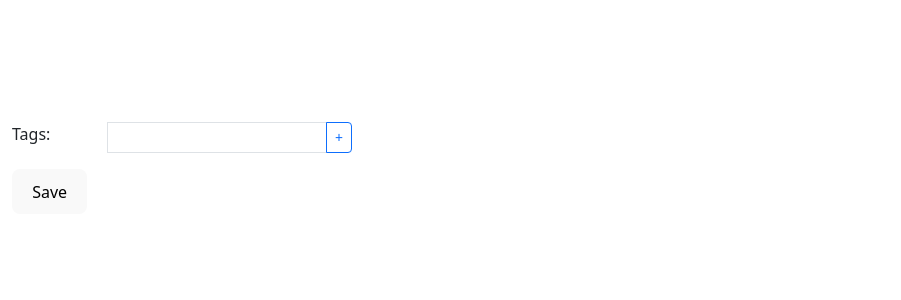
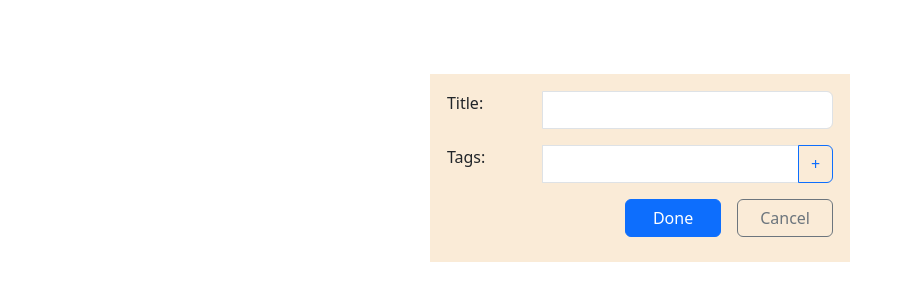
Before and after one commit to mgbarsky/tracker, a React (Vite) app: page / in a window 1280 px wide. Shown: the part 232-532 px from the top of the page, without its empty margins (0-901 px from the left). Built offline with nearby package versions, Linux system fonts and the light colour scheme.

Commit message:
newTask title

```diff
--- /dev/null
+++ b/src/components/InputLine.jsx
@@ -0,0 +1,36 @@
+import React, { useState } from 'react'
+
+
+
+/*
+    [
+        {id: 1, caption: book},
+
+    ]
+*/
+
+export default function InputLine({ task, setTask , taskAttribute, labelText}) {
+    const [currentInput, setCurrentInput] = useState('');
+
+    const updateAttribute = async (val) => {
+        setCurrentInput(val)
+        setTask((prev) => {
+            return {...prev, [taskAttribute]: val }
+        })
+    }
+
+
+    return (
+        <>
+            <div size="sm" className="input-group mb-3">
+                <label className="caption-label">{labelText}:</label>
+                <input
+                    onChange={(e) => updateAttribute(e.target.value)}
+                    type="text"
+                    className="form-control"
+                    value={currentInput}
+                />
+            </div>
+        </>
+    )
+}
--- a/src/components/LabelList.jsx
+++ /dev/null
@@ -1,69 +0,0 @@
-import React, { useState } from 'react'
-import Form from 'react-bootstrap/Form';
-import InputGroup from 'react-bootstrap/InputGroup';
-import Alert from 'react-bootstrap/Alert';
-/*
-    [
-        {id: 1, caption: book},
-
-    ]
-*/
-
-export default function LabelList({ task, setTask }) {
-    const [currentCaption, setCurrentCaption] = useState('');
-
-    const addCaption = async () => {
-        setTask((prev) => {
-            if (currentCaption && currentCaption !=''){
-                const newCaption = {id: window.crypto.randomUUID(), caption: currentCaption}
-                setCurrentCaption('')
-                return {...prev, tags: [...prev.tags, newCaption] }
-            }
-            else{
-                return prev
-            }
-        })
-    }
-
-    const removeCaption = (id) => {
-        setTask((prev) => {
-            return {...prev, tags:  prev.tags.filter((captionObj) => captionObj.id !== id)}
-        })
-    }
-
-    return (
-        <>
-            {
-                task.tags.map((captionObj) => (
-                    <div size="sm" className="mb-3" key={captionObj.id}>
-                        <InputGroup size="sm" className="mb-3">
-                        <label className="caption-label">&nbsp;</label>
-                        <input type="text" size="sm" className="form-control bg-info" value={captionObj.caption} disabled readOnly/>
-                        <button
-                            type="button"
-                            className="btn btn-secondary"
-                            onClick={() => removeCaption(captionObj.id)}>x
-                        </button>
-                        </InputGroup>
-                    </div>
-                ))
-            }
-            <InputGroup size="sm" className="mb-3">
-                <label className="caption-label">Tags:</label>
-                <input
-                    onChange={(e) => setCurrentCaption(e.target.value)}
-                    type="text"
-                    className="form-control"
-                    value={currentCaption}
-                />
-                <button
-                    type="button"
-                    className="btn btn-outline-primary"
-                    onClick={addCaption}
-                >
-                    +
-                </button>
-            </InputGroup>
-        </>
-    )
-}
--- /dev/null
+++ b/src/components/TagList.jsx
@@ -0,0 +1,69 @@
+import React, { useState } from 'react'
+
+
+
+/*
+    [
+        {id: 1, caption: book},
+
+    ]
+*/
+
+export default function TagList({ task, setTask }) {
+    const [inputTag, setInputTag] = useState('');
+
+    const addTag = async () => {
+        setTask((prev) => {
+            if (inputTag && inputTag !=''){
+                const newTagObj = {id: window.crypto.randomUUID(), caption: inputTag}
+                setInputTag('')
+                return {...prev, tags: [...prev.tags, newTagObj] }
+            }
+            else{
+                return prev
+            }
+        })
+    }
+
+    const removeTag = (id) => {
+        setTask((prev) => {
+            return {...prev, tags:  prev.tags.filter((tagObj) => tagObj.id !== id)}
+        })
+    }
+
+    return (
+        <>
+            {
+                task.tags.map((tagObj) => (
+                    <div size="sm" className="mb-3" key={tagObj.id}>
+                        <div size="sm" className="input-group mb-3">
+                        <label className="caption-label">&nbsp;</label>
+                        <input type="text" size="sm" className="form-control bg-info" value={tagObj.caption} disabled readOnly/>
+                        <button
+                            type="button"
+                            className="btn btn-secondary"
+                            onClick={() => removeCaption(tagObj.id)}>x
+                        </button>
+                        </div>
+                    </div>
+                ))
+            }
+            <div size="sm" className="input-group mb-3">
+                <label className="caption-label">Tags:</label>
+                <input
+                    onChange={(e) => setInputTag(e.target.value)}
+                    type="text"
+                    className="form-control"
+                    value={inputTag}
+                />
+                <button
+                    type="button"
+                    className="btn btn-outline-primary"
+                    onClick={addTag}
+                >
+                    +
+                </button>
+            </div>
+        </>
+    )
+}
--- a/src/index.css
+++ b/src/index.css
@@ -27,6 +27,7 @@ body {
   margin: 0;
   display: flex;
   place-items: center;
+  align-items: center; justify-content: center;
   min-width: 320px;
   min-height: 100vh;
 }
@@ -72,3 +73,48 @@ button:focus-visible {
   width:6em;
   padding-right:1ex;
 }
+
+.input-form {
+  background-color:antiquewhite;
+  padding:2ex;
+  display: flex;
+  flex-direction: column;
+
+}
+
+.input-row{
+  display: flex;
+  padding-bottom:1ex;
+}
+
+.input-row label {
+  padding-left:1em;
+}
+
+.input-row label:first-child {
+  width:6em;
+  flex: 0 0 auto;
+}
+
+.input-row textarea {
+  min-height:12em !important;
+  overflow:hidden overlay;
+  padding-right:1.5em;
+}
+
+.input-row > input {
+  flex-grow: 0;
+}
+
+.input-row.submit {
+  flex-direction:row-reverse;
+}
+
+.input-row.submit button{
+  margin-left:1em;
+  width:6em;
+}
+
+.badge {
+  margin-right: 1em;
+}
--- /dev/null
+++ b/src/logic/App.jsx
@@ -0,0 +1,26 @@
+import { useState } from 'react'
+import './App.css'
+
+import NewTask from '../screens/NewTask';
+
+import Button from 'react-bootstrap/Button';
+
+function App() {
+  const [tasks, setTasks] = useState([])
+  const [metrics, setMetrics] = useState([])
+  const [currentTask, setCurrentTask] = useState({});
+  const [currentMetric, setCurrentMetric] = useState({});
+
+  return (
+    <>
+   {/*  <div className="container">
+      <TaskList />
+    </div>   */}
+    <div className="container">
+      <NewTask />
+    </div>
+    </>
+  )
+}
+
+export default App
--- a/src/main.jsx
+++ b/src/main.jsx
@@ -1,10 +1,12 @@
 import React from 'react'
 import ReactDOM from 'react-dom/client'
-import NewTask from './screens/NewTask.jsx'
+import App from './logic/App'
+
+import 'bootstrap/dist/css/bootstrap.min.css';
 import './index.css'
 
 ReactDOM.createRoot(document.getElementById('root')).render(
   <React.StrictMode>
-    <NewTask />
+    <App />
   </React.StrictMode>,
 )
--- a/src/screens/NewTask.jsx
+++ b/src/screens/NewTask.jsx
@@ -1,7 +1,8 @@
 import { useState } from 'react'
-
+import Form from 'react-bootstrap/Form';
 import Switch from '../components/Switch'
-import LabelList from '../components/LabelList';
+import InputLine from '../components/InputLine';
+import TagList from '../components/TagList';
 import 'bootstrap/dist/css/bootstrap.min.css';
 
 import Button from 'react-bootstrap/Button';
@@ -26,10 +27,14 @@ function NewTask() {
 
   return (
     <>
-    <div className="container">
-      <LabelList task={task} setTask={setTask}/>
-      <button onClick={handleSave}>Save</button>
-    </div>
+    <form className="input-form">
+      <InputLine  task={task} setTask={setTask} taskAttribute="title" labelText="Title"/>
+      <TagList task={task} setTask={setTask}/>
+      <div className="input-row submit">
+          <button type="button" className="btn btn-outline-secondary" >Cancel</button>
+          <button type="button" className="btn btn-primary" onClick={handleSave}>Done</button>
+      </div>
+    </form>
     </>
   )
 }
```
Also changed, not shown: src/App.jsx (deleted, +0 -20 lines), src/logic/App.css (added).
